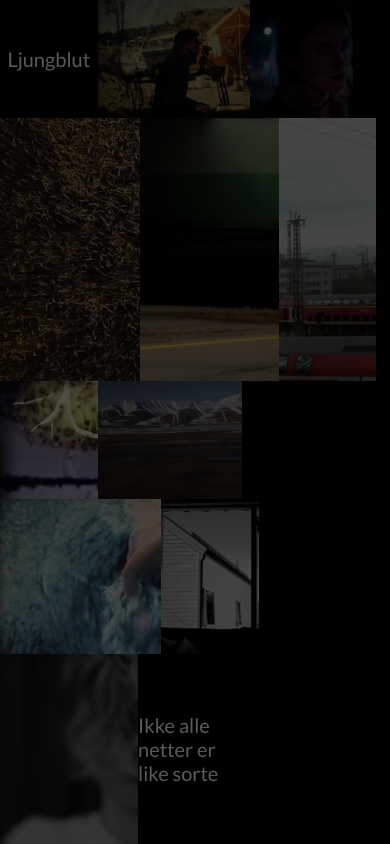
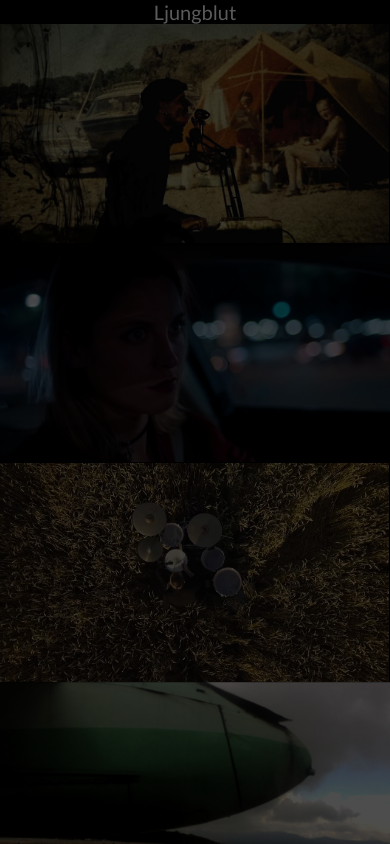
Before and after one commit to nettum/ljungblut-video-site, a React (Create React App) app: page / in a window 390 px wide. Shown: the top 844 px of the page. Built offline with nearby package versions, Linux system fonts and the light colour scheme.

Commit message:
WIP mobile css

```diff
--- a/src/Video.css
+++ b/src/Video.css
@@ -3,7 +3,7 @@
     position: relative;
     background: black;
     color: #5b5b5b;
-    flex-basis: 25%;
+    width: 100%;
     transition: all .2s ease-in;
     display: flex;
     justify-content: center;
@@ -11,10 +11,13 @@
 
 }
 .item.video {
+    height: 0;
+    padding-top: 56.25%;
     font-weight: 700;
     font-size: 30px;
     color: white;
-    background-size: cover;
+    background-size: contain;
+    background-repeat: no-repeat;
     opacity: .3;
     cursor: pointer;
 }
@@ -27,3 +30,14 @@
 .item.video:hover span {
     opacity: 1;
 }
+
+@media (min-width: 600px) and (orientation: landscape) {
+    .item {
+        flex-basis: 25%;
+    }
+    .item.video {
+        height: auto;
+        padding-top: 0;
+        background-size: cover;
+    }
+}
```
